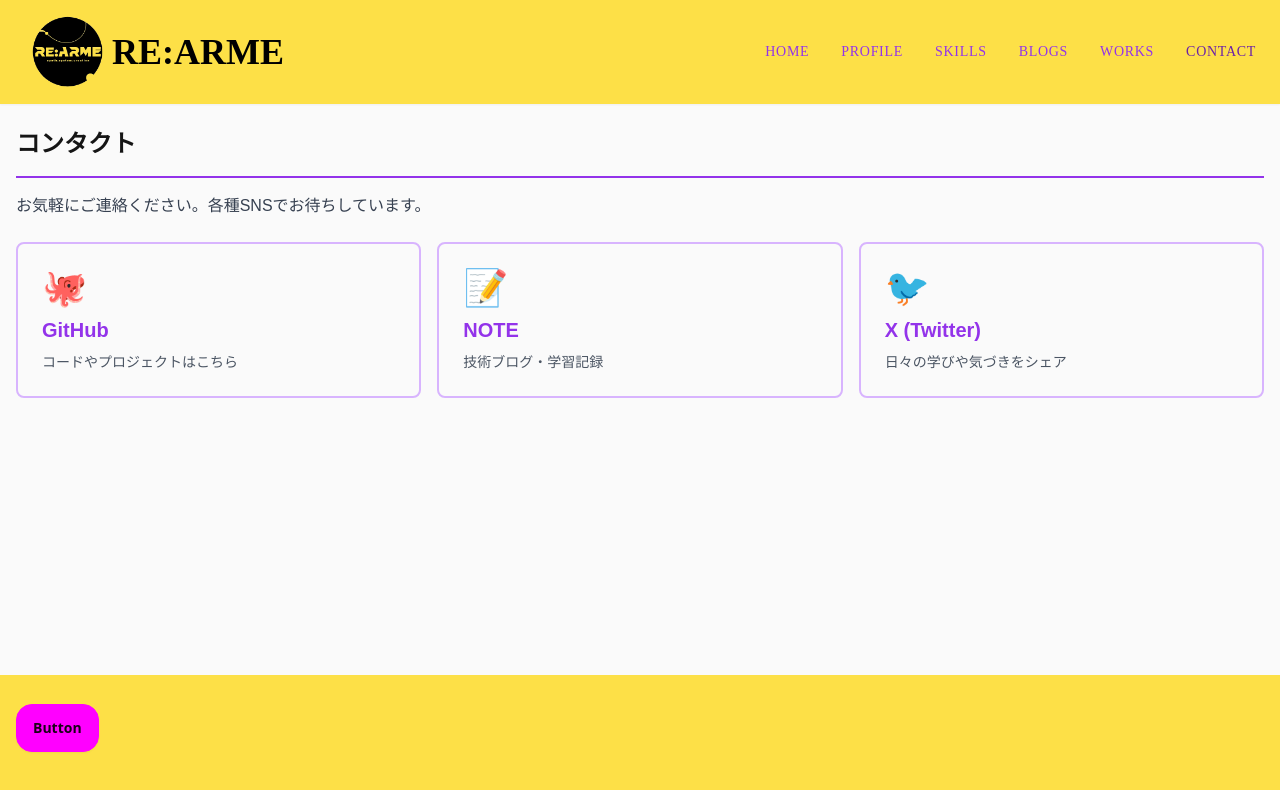
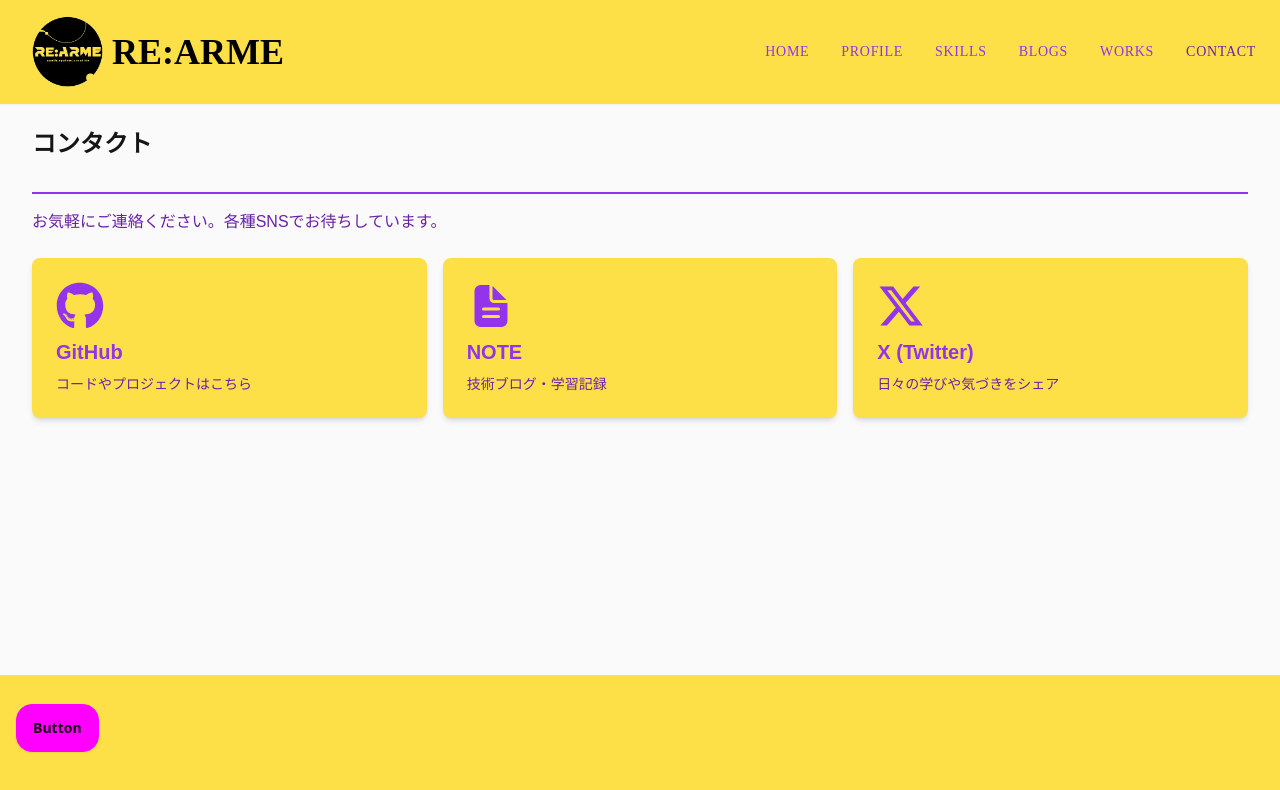
Before and after one commit to Sohey-k/TailwindPractice_react_app, a React (Vite) app: page /signal in a window 1280 px wide. Shown: the top 790 px of the page. Built offline with nearby package versions, Linux system fonts and the light colour scheme; no server answers; a web font is replaced by a local one; what microcms-js-sdk would draw is missing.

Commit message:
Modify Singal.tsx

```diff
--- a/src/pages/Signal.tsx
+++ b/src/pages/Signal.tsx
@@ -1,33 +1,35 @@
 // src/pages/Signal.tsx
+import { FaGithub, FaXTwitter } from "react-icons/fa6";
+import { IoDocumentText } from "react-icons/io5"; // NOTEの代替アイコン
 
 export const Signal = () => {
   const contacts = [
     {
       name: "GitHub",
       url: "https://github.com/Sohey-k",
-      icon: "🐙",
+      icon: <FaGithub className="text-5xl text-purple-600" />,
       description: "コードやプロジェクトはこちら"
     },
     {
       name: "NOTE",
       url: "https://note.com/deft_fish2452",
-      icon: "📝",
+      icon: <IoDocumentText className="text-5xl text-purple-600" />,
       description: "技術ブログ・学習記録"
     },
     {
       name: "X (Twitter)",
       url: "https://x.com/reep_of_face",
-      icon: "🐦",
+      icon: <FaXTwitter className="text-5xl text-purple-600" />,
       description: "日々の学びや気づきをシェア"
     }
   ];
 
   return (
-    <div className="pt-8 pb-8 font-zenKaku relative z-0">
-      <h1 className="font-bold text-2xl pt-8">コンタクト</h1>
+    <div className="h-full overflow-y-auto px-4 pt-8 pb-8 font-zenKaku relative z-0">
+      <h1 className="font-bold text-2xl pt-8 pb-4">コンタクト</h1>
       <hr className="border-t-2 border-purple-600 my-4" />
 
-      <p className="mb-6 text-gray-700">
+      <p className="mb-6 text-purple-800">
         お気軽にご連絡ください。各種SNSでお待ちしています。
       </p>
 
@@ -38,16 +40,16 @@ export const Signal = () => {
             href={contact.url}
             target="_blank"
             rel="noopener noreferrer"
-            className="block p-6 border-2 border-purple-300 rounded-lg hover:bg-purple-50 hover:border-purple-600 transition-all"
+            className="block p-6 bg-yellow-300 rounded-lg shadow-md hover:bg-yellow-400 transition-all"
           >
-            <div className="text-4xl mb-2">{contact.icon}</div>
+            <div className="mb-2">{contact.icon}</div>
             <h3 className="text-xl font-bold text-purple-600 mb-2">
               {contact.name}
             </h3>
-            <p className="text-sm text-gray-600">{contact.description}</p>
+            <p className="text-sm text-purple-800">{contact.description}</p>
           </a>
         ))}
       </div>
-    </div >
+    </div>
   );
 };
```
